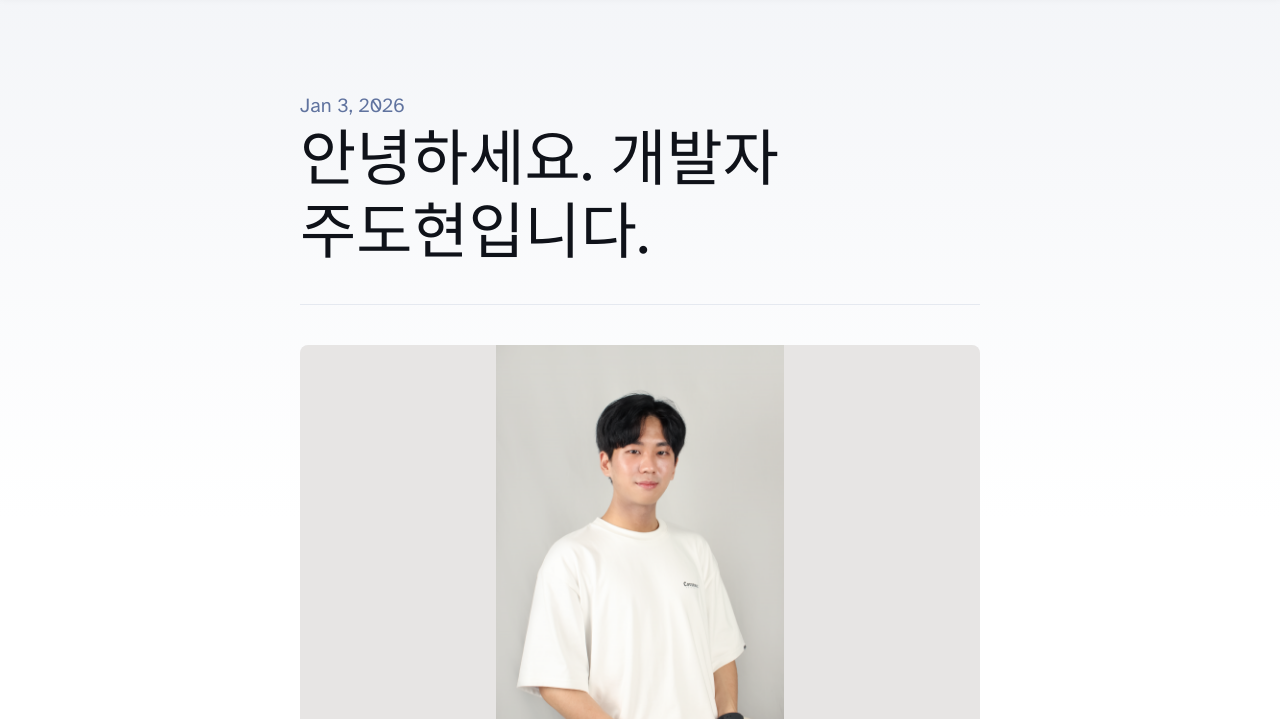
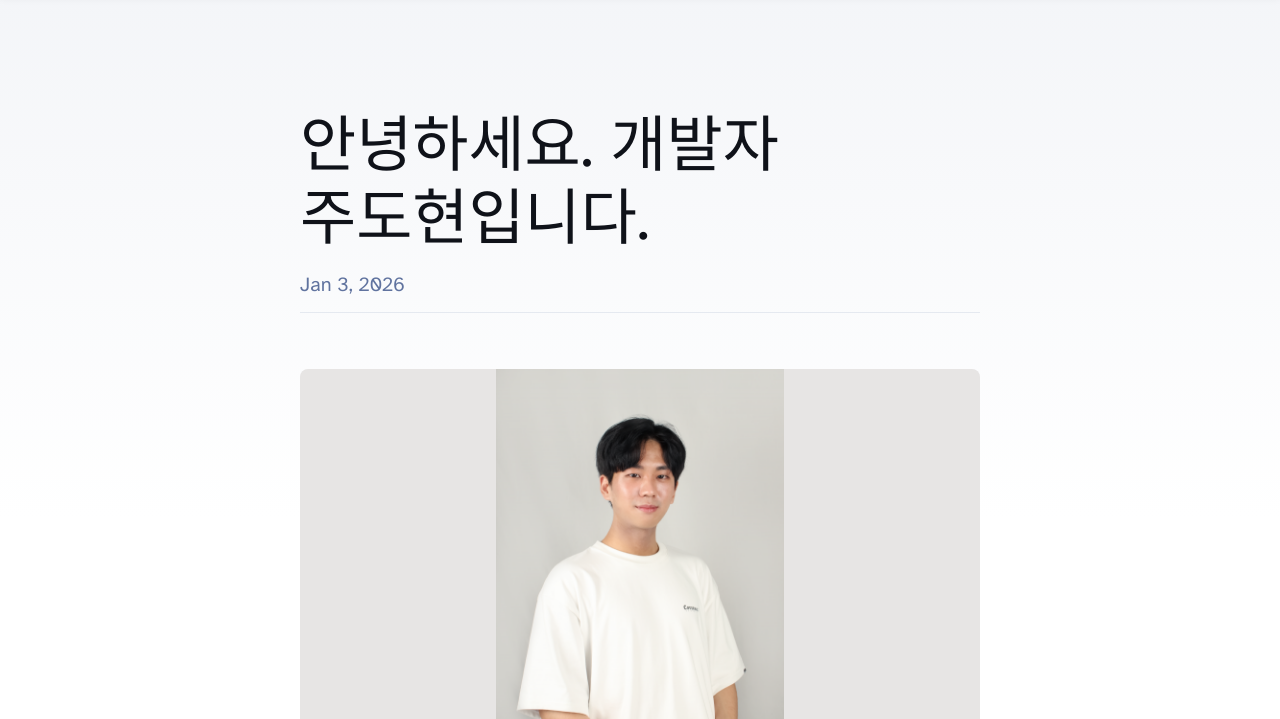
Before and after one commit to dohyeon2/dohyeon.kr, an Astro site: page /about in a window 1280 px wide. Shown: the part 81-800 px from the top of the page. Built offline with nearby package versions, Linux system fonts and the light colour scheme; Astro itself is replaced by a stand-in of ours.

Commit message:
feat: Add category display to BlogPost layout
- Included category prop in BlogPost layout for better post organization.
- Updated layout to render category as a link for easy navigation.

```diff
--- a/src/layouts/BlogPost.astro
+++ b/src/layouts/BlogPost.astro
@@ -8,7 +8,8 @@ import Header from "../components/Header.astro";
 
 type Props = CollectionEntry<"blog">["data"];
 
-const { title, description, pubDate, updatedDate, heroImage } = Astro.props;
+const { title, description, pubDate, updatedDate, heroImage, category } =
+    Astro.props;
 ---
 
 <html lang="en">
@@ -48,7 +49,6 @@ const { title, description, pubDate, updatedDate, heroImage } = Astro.props;
                 margin: 0 0 0.5em 0;
             }
             .date {
-                margin-bottom: 0.5em;
                 color: rgb(var(--gray));
             }
             .last-updated-on {
@@ -75,6 +75,11 @@ const { title, description, pubDate, updatedDate, heroImage } = Astro.props;
                 </div>
                 <div class="prose">
                     <div class="title">
+                        <a
+                            class="text-gray-400! hover:text-gray-500!"
+                            href={`/blog/c/${category}`}>{category}</a
+                        >
+                        <h1 class="my-4!">{title}</h1>
                         <div class="date">
                             <FormattedDate date={pubDate} />
                             {
@@ -86,8 +91,7 @@ const { title, description, pubDate, updatedDate, heroImage } = Astro.props;
                                 )
                             }
                         </div>
-                        <h1>{title}</h1>
-                        <hr />
+                        <hr class="my-4!" />
                     </div>
                     <slot />
                 </div>
```
